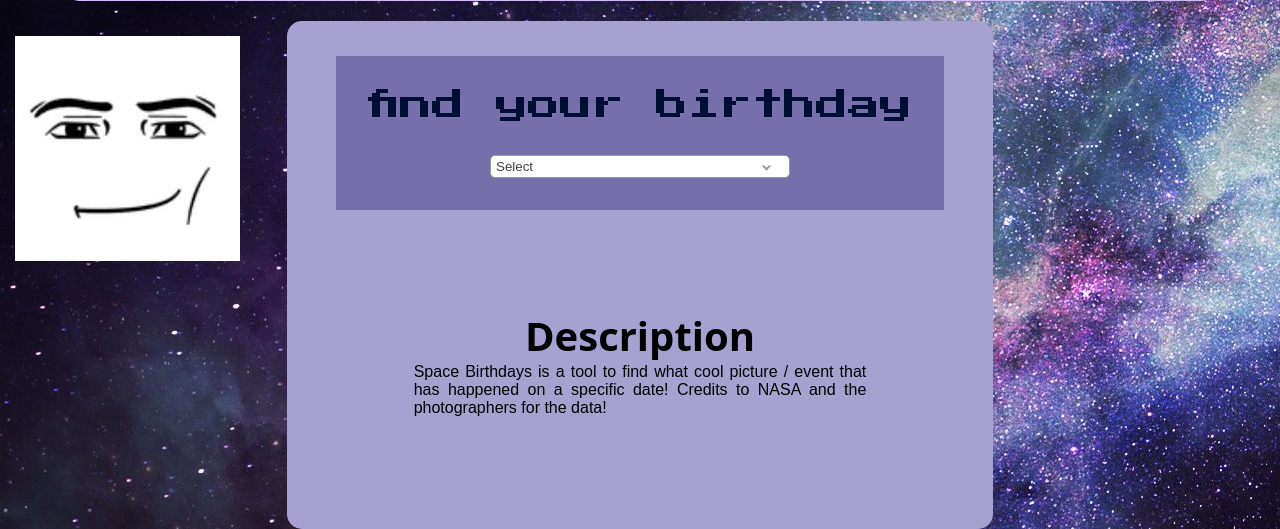
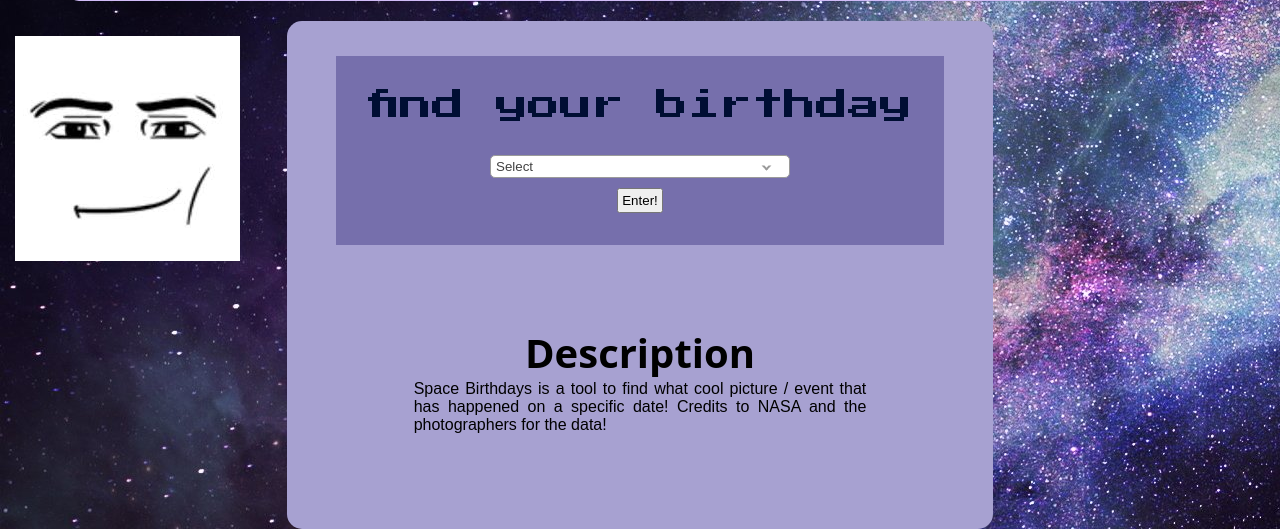
Before and after one commit to dystap/space-birthday, a Django app: page / in a window 1280 px wide. Shown: the part 271-800 px from the top of the page. Run offline with Django 5.2, Linux system fonts and the light colour scheme; some web fonts are replaced.

Commit message:
enter button

```diff
--- a/index/static/main.css
+++ b/index/static/main.css
@@ -68,6 +68,23 @@ body{
     margin: auto;
     justify-content: center;
     text-align: center;
+}
+
+.button{
+    display: flex;
+    margin: auto;
+    margin-top: 10px;
+    padding: 3px;
+}
+
+.button:hover{
+    display: flex;
+    margin: auto;
+    margin-top: 10px;
+    background-color: rgb(202, 251, 255);
+    padding: 5px;
+    font-size: 2rem;
+    border-radius: 15px;
 }
 
 .text{
--- a/index/templates/index/home.html
+++ b/index/templates/index/home.html
@@ -44,6 +44,7 @@
                                 </div>
                                 <ul>
                                     <li class="dropdown-item active">Select</li>
+                                    <li class="dropdown-item">January 1</li>
                                     <li class="dropdown-item">red</li>
                                     <li class="dropdown-item">blue</li>
                                     <li class="dropdown-item">purple</li>
@@ -53,6 +54,7 @@
                                 </ul>
                             </div>
                         </div>
+                        <button class="button">Enter!</button>
                     </div>
 
 
```
